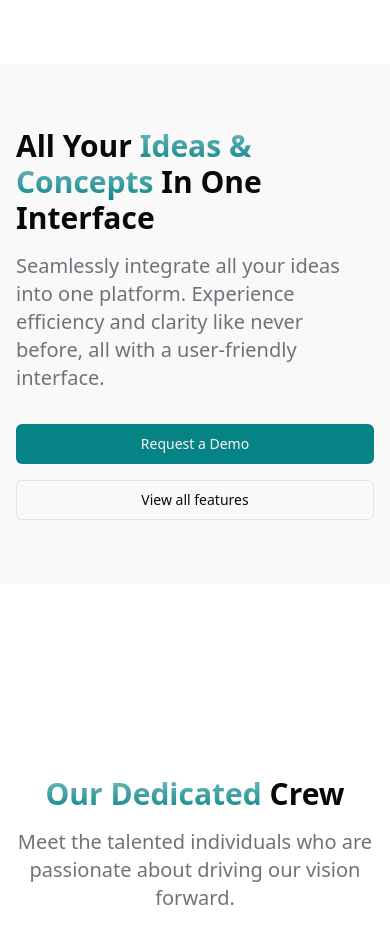
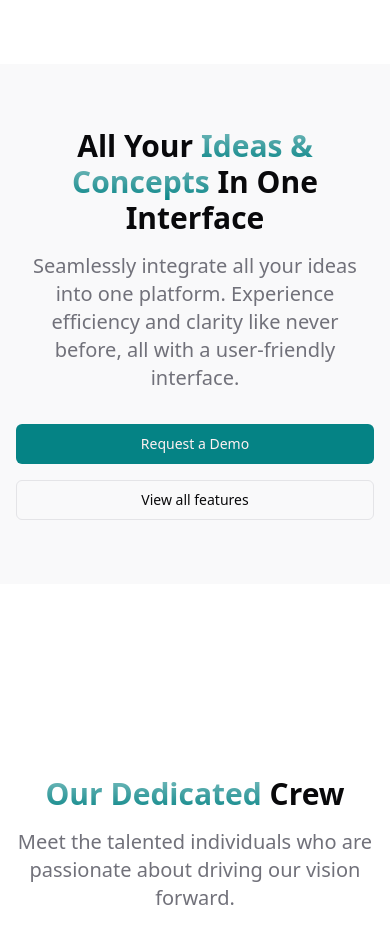
Before and after one commit to diwashbhattarai999/fact-digi, a React (Vite) app: page / in a window 390 px wide. Shown: the part 7300-8225 px from the top of the page. Built offline with nearby package versions, Linux system fonts and the light colour scheme.

Commit message:
fix: responsiveness of cta & howItWorks sections

```diff
--- a/src/features/home/components/Cta.tsx
+++ b/src/features/home/components/Cta.tsx
@@ -3,7 +3,7 @@ import { Button } from '../../../components/ui/button';
 const Cta = () => {
   return (
     <section className="my-24 bg-muted/50 py-16 sm:my-32" id="cta">
-      <div className="container items-center gap-12 lg:grid lg:grid-cols-2">
+      <div className="container items-center gap-12 max-sm:text-center lg:grid lg:grid-cols-2">
         {/* Left Section: Title and Description */}
         <div className="lg:col-start-1">
           <h2 className="text-3xl font-bold md:text-4xl">
--- a/src/features/home/components/HowItWorks.tsx
+++ b/src/features/home/components/HowItWorks.tsx
@@ -46,7 +46,7 @@ export const HowItWorks = () => {
       </div>
 
       {/* Stepwise Process */}
-      <div className="mt-16 grid gap-12 md:grid-cols-2 lg:grid-cols-4">
+      <div className="mt-16 grid gap-12 md:grid-cols-2 xl:grid-cols-4">
         {steps.map(({ title, description, icon }) => (
           <Card key={title} className="flex flex-col border bg-muted/50 p-6 text-center shadow-sm">
             <CardHeader className="flex flex-col items-center justify-center gap-2">
```
